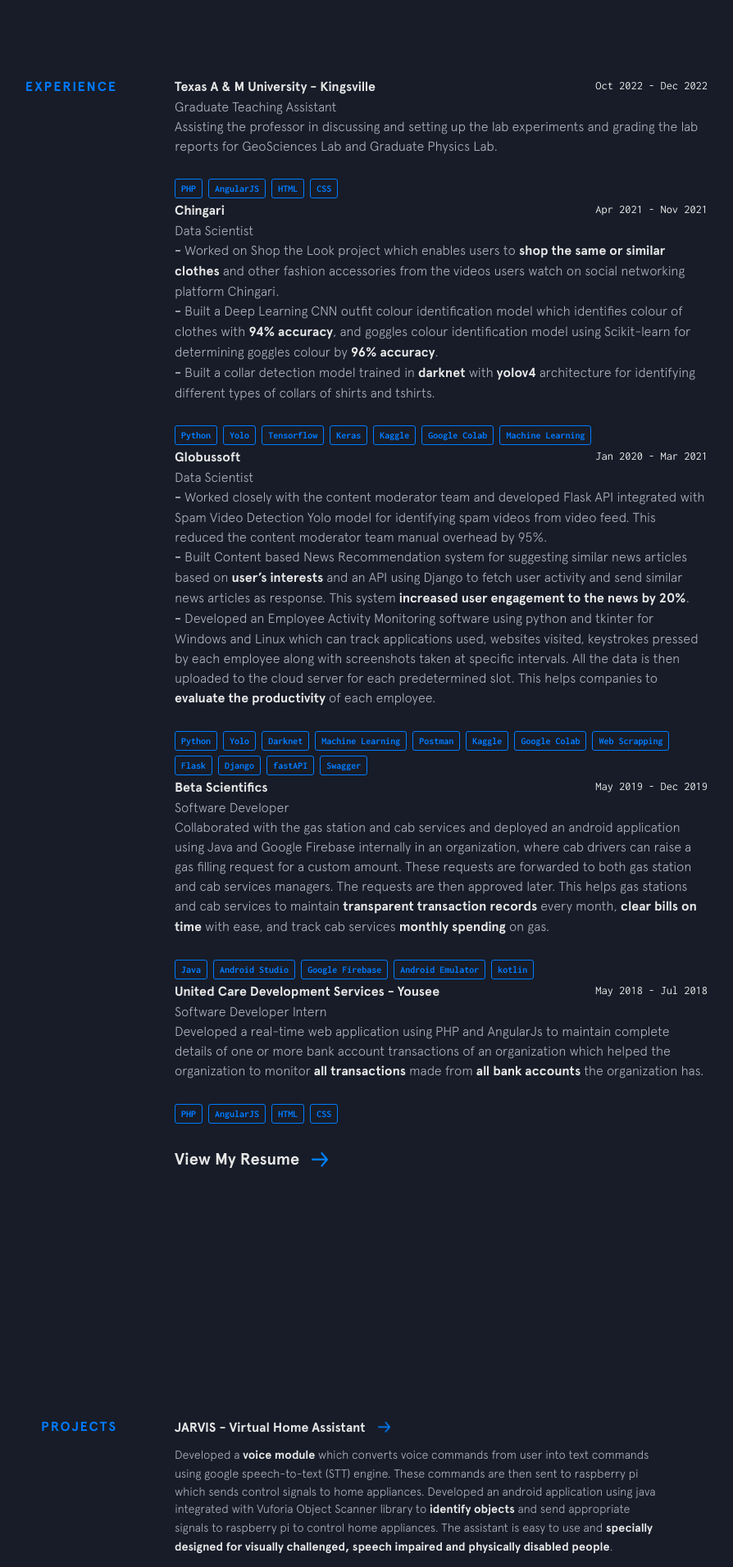
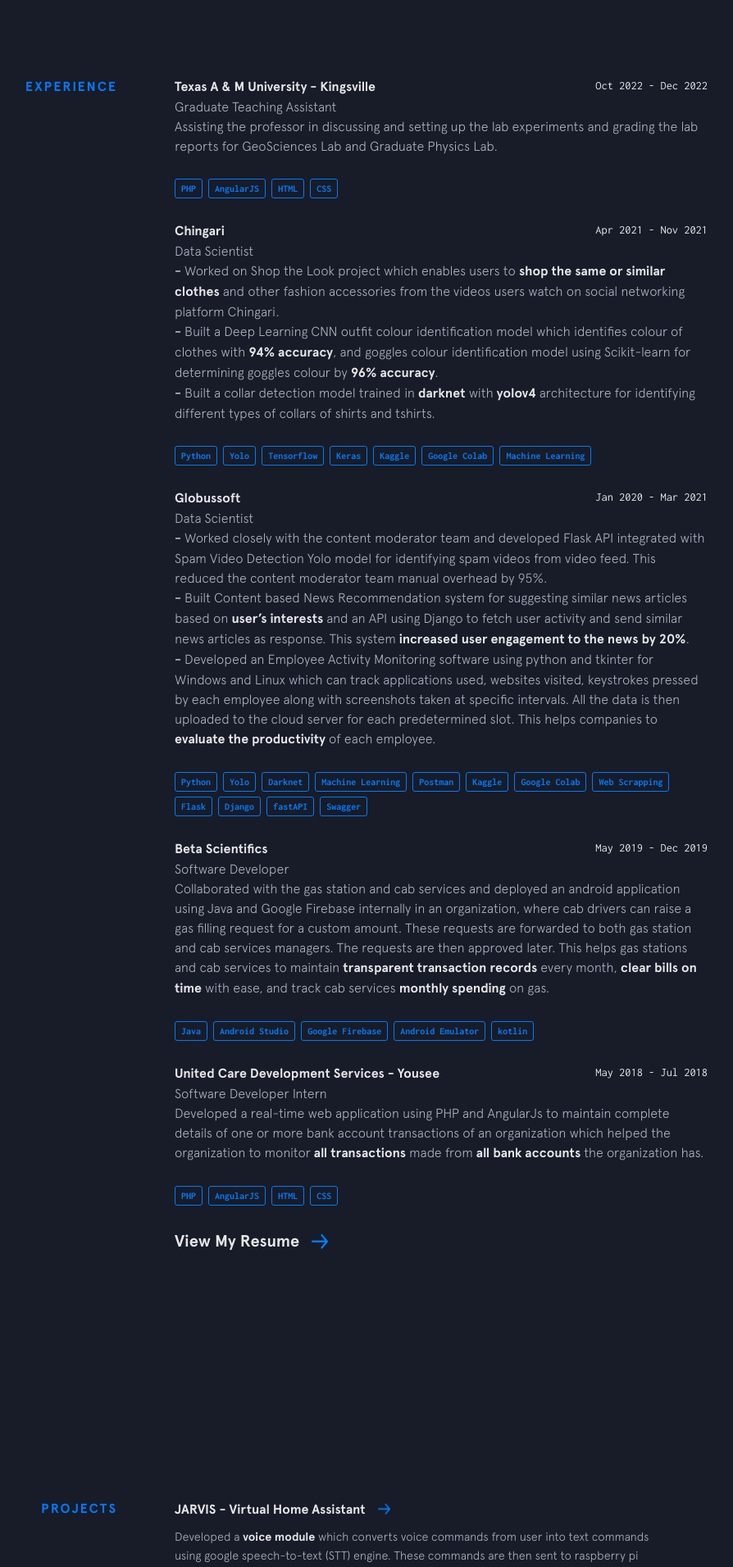
Before and after one commit to srikanthkarre/portfolio, a Jekyll site: the page built from index.html, in a window 1280 px wide. Shown: the part 2544-4456 px from the top of the page at 82% size, without its empty margins (237-1131 px from the left). Built offline with Jekyll 4.4.1, drawn with Linux system fonts in a browser that asks for light colours; nearby versions of some CDN libraries.

Commit message:
Update experience.html

```diff
--- a/_includes/experience.html
+++ b/_includes/experience.html
@@ -18,8 +18,8 @@
           <span class="job__used__item">{{item.thing}}</span>
           {% endfor %}
         </div>
-        {% endfor %}
       </div>
+      {% endfor %}
     <a href="{{site.resume}}" target="_blank" class="arrow-link">View My Resume</a>
   </div>
 </section>
```
